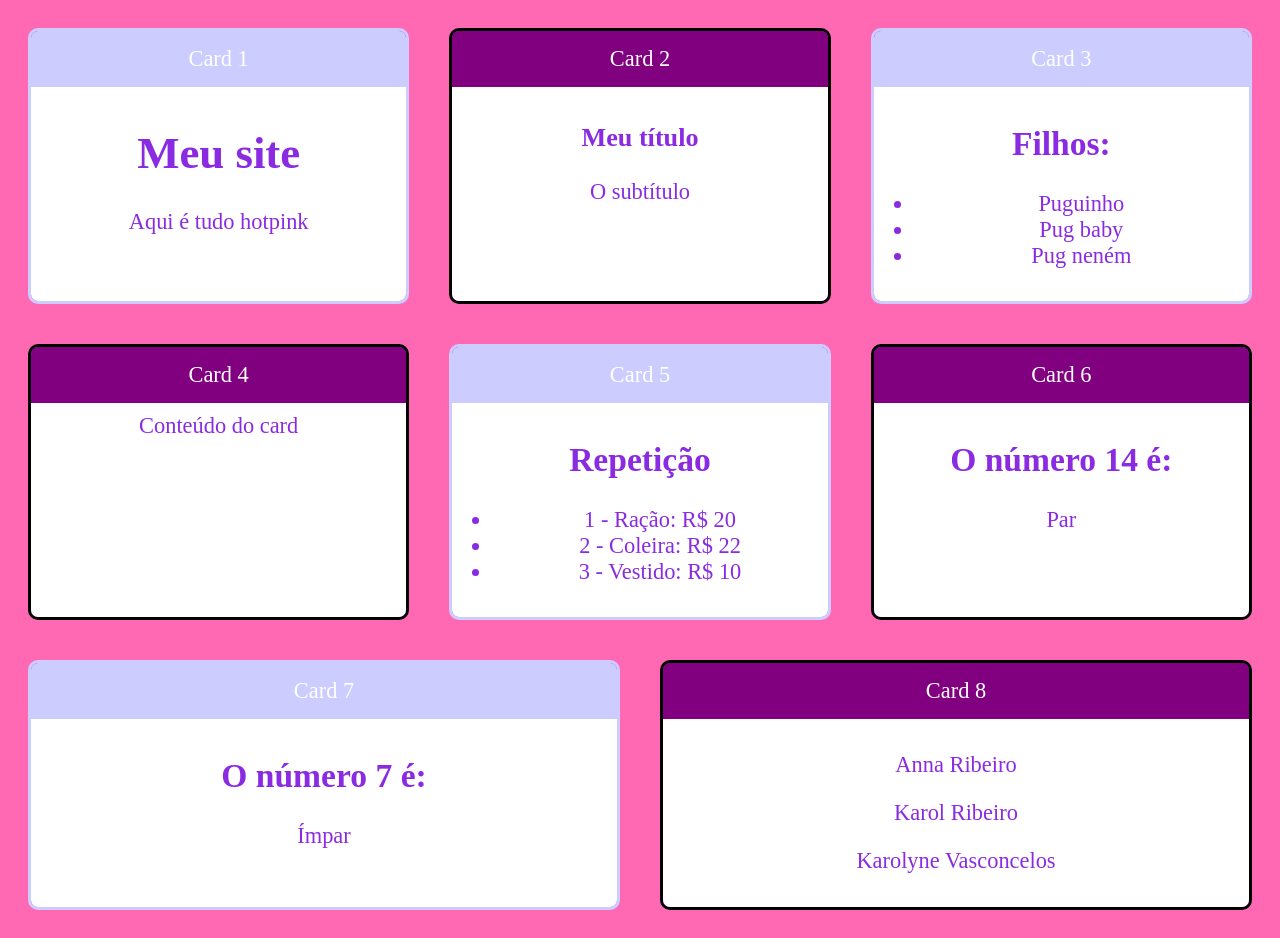
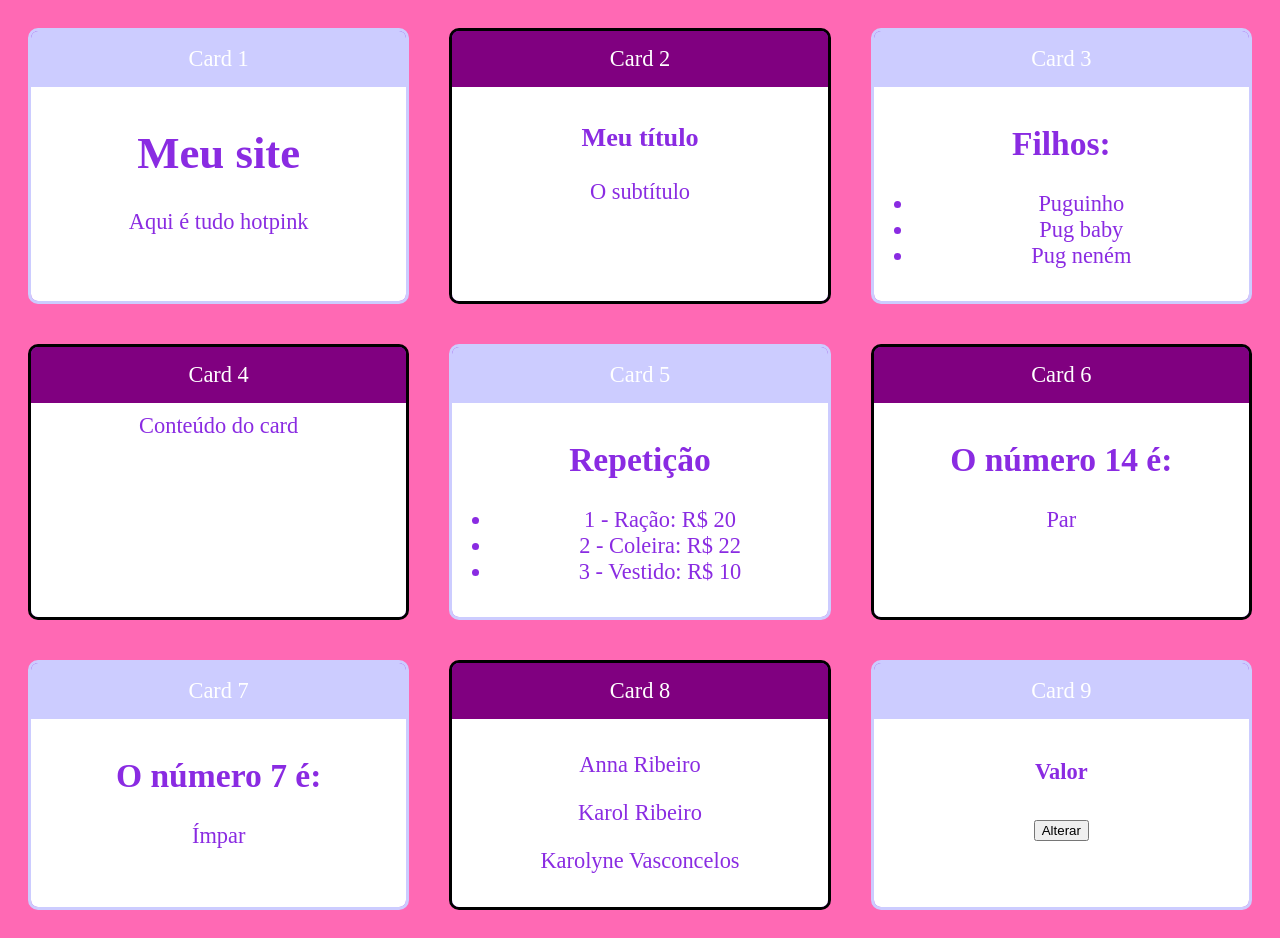
Before and after one commit to dev-akvc/React_aulaAssincrona, a React (Create React App) app: page / in a window 1280 px wide. Built offline with nearby package versions, Linux system fonts and the light colour scheme.

Commit message:
Component com comunicacao indireta

```diff
--- a/src/components/App.jsx
+++ b/src/components/App.jsx
@@ -9,6 +9,7 @@ import Repeticao from "./layout/Repeticao";
 import Condicional from "./Condicional";
 import CondicionalComIf from "./CondicionalComIf";
 import Pai from "./comunicacao/direta/Pai";
+import Super from "./comunicacao/indireta/Super";
 
 export default(props) => (
     <div className="App">
@@ -32,5 +33,6 @@ export default(props) => (
         <Card titulo="Card 6"><Condicional numero={14}/></Card>
         <Card titulo="Card 7" color="#CCCCFF"><CondicionalComIf numero={7}/></Card>
         <Card titulo="Card 8"><Pai sobrenome="Ribeiro"/></Card>
+        <Card titulo="Card 9" color="#CCCCFF"><Super/></Card>
     </div>
 )
--- /dev/null
+++ b/src/components/comunicacao/indireta/Sub.jsx
@@ -0,0 +1,12 @@
+/* eslint-disable import/no-anonymous-default-export */
+import react from "react";
+
+export default props => {
+    return (
+        <div>
+            <button onClick={() => {
+                props.onClicar(Math.random())
+            }}>Alterar</button>
+        </div>
+    )
+}
--- /dev/null
+++ b/src/components/comunicacao/indireta/Super.jsx
@@ -0,0 +1,17 @@
+/* eslint-disable import/no-anonymous-default-export */
+import react from "react";
+import Sub from "./Sub";
+
+export default (props) => {
+    function quandoClicar(valorGerado) {
+        console.log('Click!')
+        console.log(valorGerado)
+    }
+
+    return (
+        <div>
+            <h4>Valor</h4>
+            <Sub onClicar={quandoClicar}></Sub>
+        </div>
+    )
+}
```
